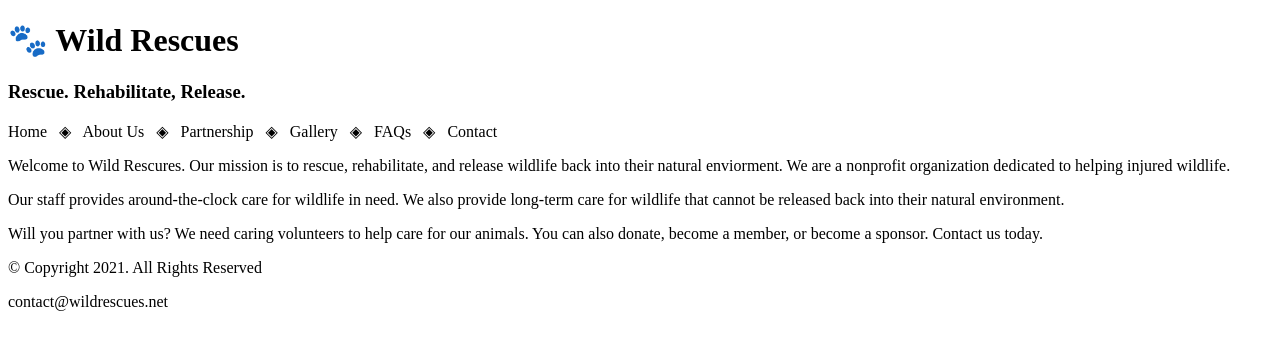
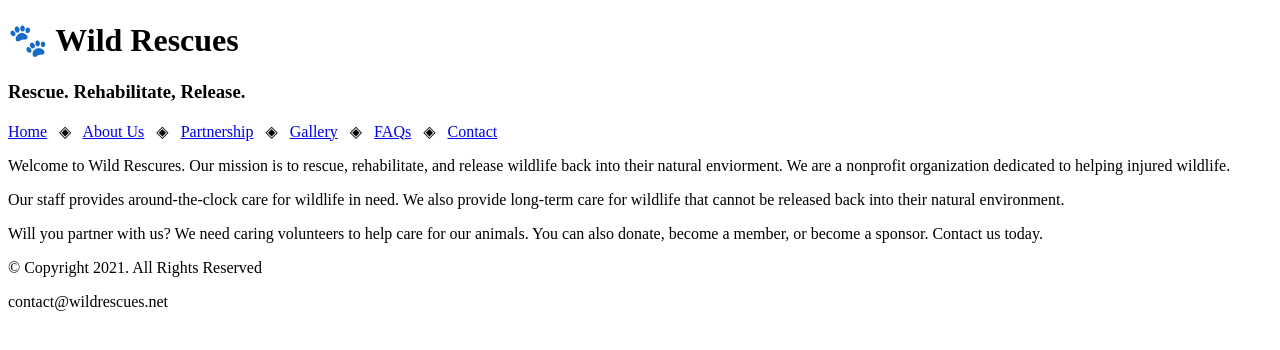
Before and after one commit to StephenADavis/CH-03-Lab-2, a plain HTML site: page index.html in a window 1280 px wide. Drawn offline with Linux system fonts and the light colour scheme.

Commit message:
Update index.html
added links to nav

```diff
--- a/index.html
+++ b/index.html
@@ -1,7 +1,7 @@
 <!DOCTYPE html>
     <!--
         Student Name: Stephen Davis
-        File Name: Rescue
+        File Name: index.html
         Date: September 11, 2022
     -->
 
@@ -21,12 +21,12 @@
 
     <nav>
 
-        <p>Home &nbsp; &#9672; &nbsp;
-           About Us &nbsp; &#9672; &nbsp;
-           Partnership &nbsp; &#9672; &nbsp;
-           Gallery &nbsp; &#9672; &nbsp;
-           FAQs &nbsp; &#9672; &nbsp;
-           Contact</p>
+      <p><a href="index.html">Home</a> &nbsp; &#9672; &nbsp;
+         <a href="about.html">About Us</a> &nbsp; &#9672; &nbsp;
+         <a href="partnerships.html">Partnership</a> &nbsp; &#9672; &nbsp;
+         <a href="gallery.html">Gallery</a> &nbsp; &#9672; &nbsp;
+         <a href="faqs.html">FAQs</a> &nbsp; &#9672; &nbsp;
+         <a href="contact.html">Contact</a></p>
 
     </nav>
 
```
